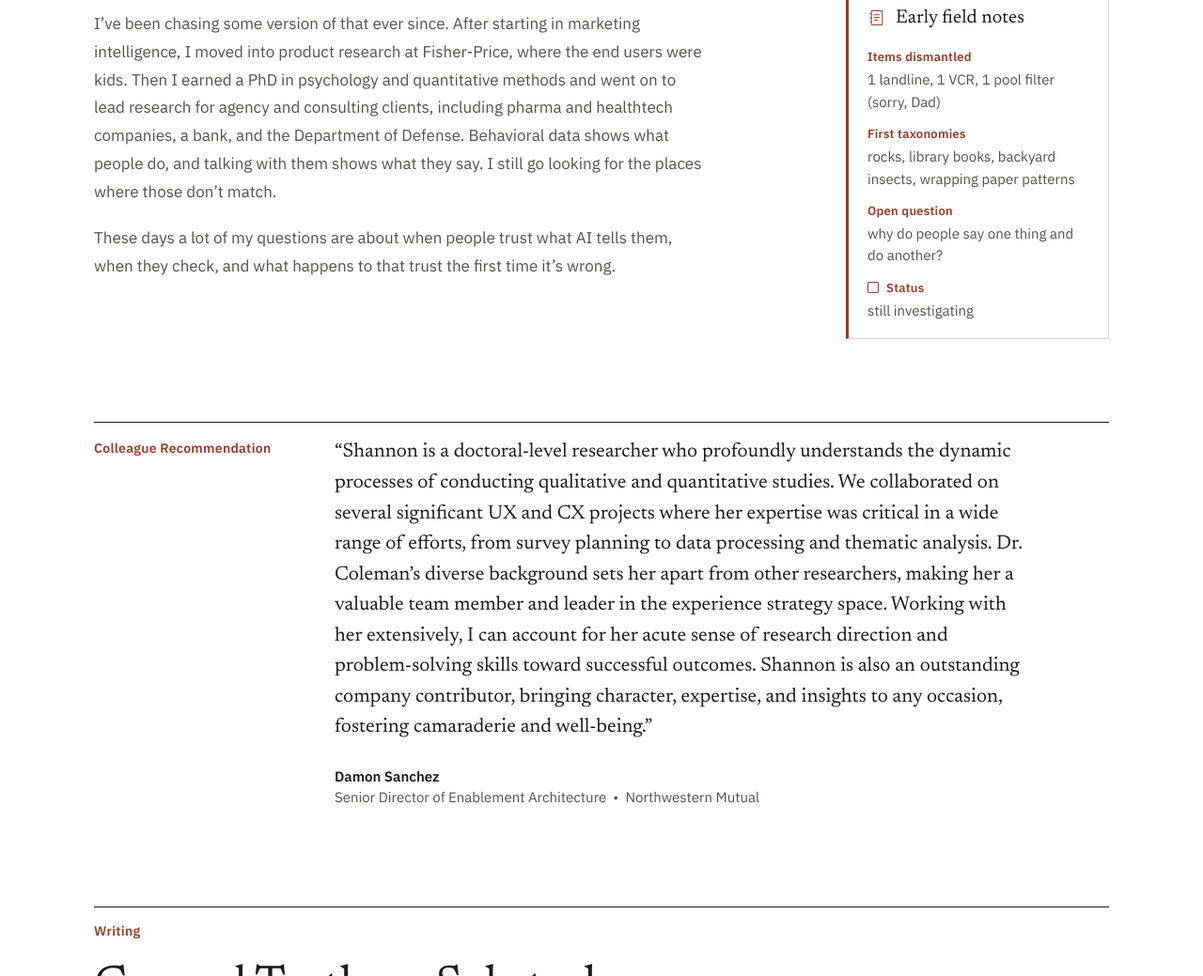
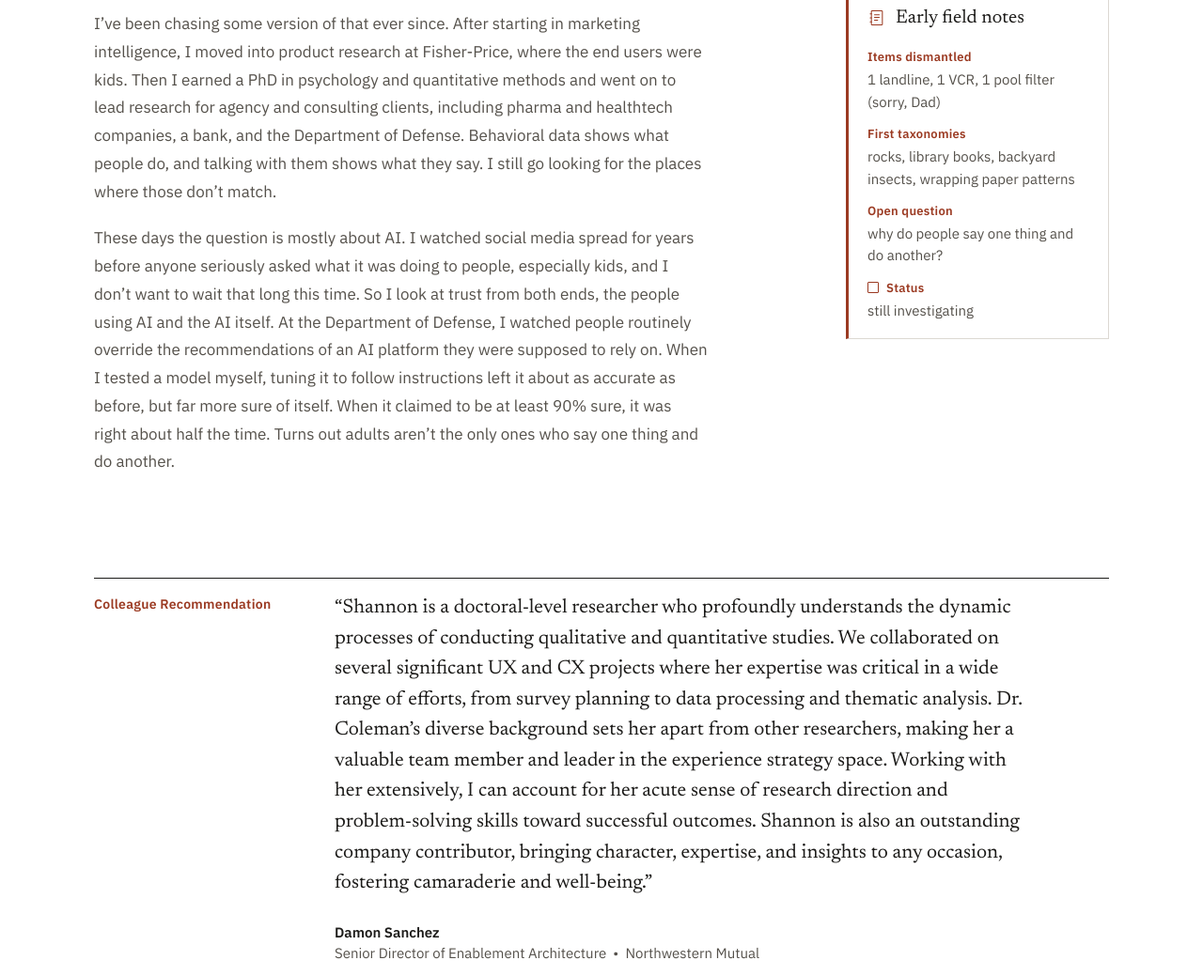
Before and after one commit to shannonlcoleman/shannonlcoleman.github.io, a plain HTML site: page index.html in a window 1280 px wide. Shown: the part 3964-5003 px from the top of the page at 94% size. Drawn offline with Linux system fonts and the light colour scheme.

Commit message:
Update homepage
Co-Authored-By: Claude Opus 5.5 <noreply@anthropic.com>
Claude-Session: https://claude.ai/code/session_01PbTWCqbyg4DSMfDCgYTgyd

```diff
--- a/index.html
+++ b/index.html
@@ -1031,7 +1031,7 @@
         <h2 class="section-heading">Still asking the same question</h2>
         <p>I&rsquo;ve wanted to know how things work for as long as I can remember. Mostly that meant taking them apart, and my dad still hasn&rsquo;t fully forgiven me for the pool filter. It also meant sorting the world into categories, from backyard insects to wrapping paper patterns. The question that fascinated me longest, though, was about people. Why did adults say one thing and then do something else? Just resting their eyes while snoring loud enough to rattle the windows, or promising they knew a shortcut right before making three U-turns in a row.</p>
         <p>I&rsquo;ve been chasing some version of that ever since. After starting in marketing intelligence, I moved into product research at Fisher-Price, where the end users were kids. Then I earned a PhD in psychology and quantitative methods and went on to lead research for agency and consulting clients, including pharma and healthtech companies, a bank, and the Department of Defense. Behavioral data shows what people do, and talking with them shows what they say. I still go looking for the places where those don&rsquo;t match.</p>
-        <p>These days a lot of my questions are about when people trust what AI tells them, when they check, and what happens to that trust the first time it&rsquo;s wrong.</p>
+        <p>These days the question is mostly about AI. I watched social media spread for years before anyone seriously asked what it was doing to people, especially kids, and I don&rsquo;t want to wait that long this time. So I look at trust from both ends, the people using AI and the AI itself. At the Department of Defense, I watched people routinely override the recommendations of an AI platform they were supposed to rely on. When I tested a model myself, tuning it to follow instructions left it about as accurate as before, but far more sure of itself. When it claimed to be at least 90% sure, it was right about half the time. Turns out adults aren&rsquo;t the only ones who say one thing and do another.</p>
       </div>
 
 
```
